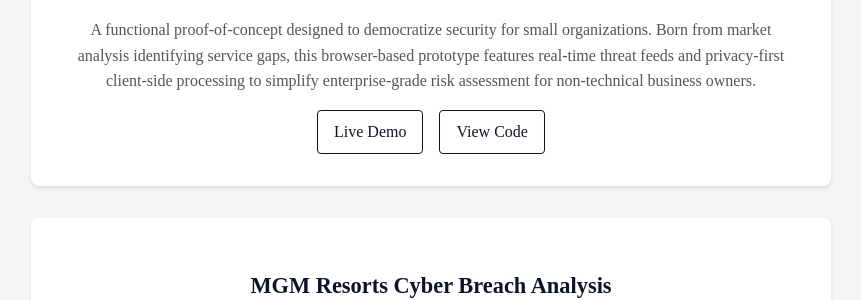
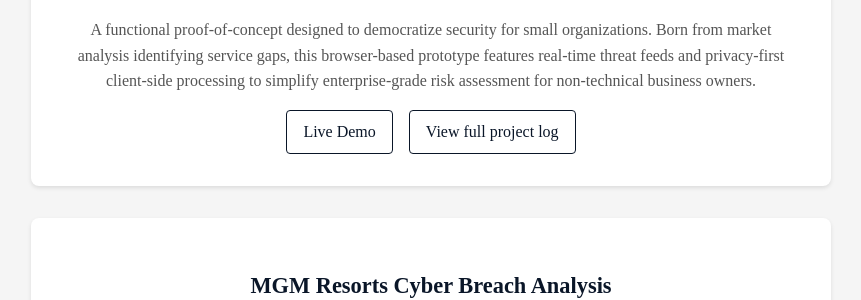
Before and after one commit to ChimaOzonwoye/portfolio, a Jekyll site: the page index.html, which Jekyll copies as it is, in a window 1280 px wide. Shown: the part 1246-1546 px from the top of the page, without its empty margins (209-1070 px from the left). Built offline with Jekyll 4.4.1, drawn with Linux system fonts in a browser that asks for light colours.

Commit message:
Rename project link

```diff
--- a/index.html
+++ b/index.html
@@ -170,7 +170,7 @@
             </p>
             <div class="project-links">
                 <a href="SIEM/" class="project-link">Live Demo</a>
-                <a href="https://github.com/ChimaOzonwoye/portfolio/tree/master/SIEM" class="project-link">View Code</a>
+                <a href="https://github.com/ChimaOzonwoye/portfolio/tree/master/SIEM" class="project-link">View full project log</a>
             </div>
         </div>
 
```
